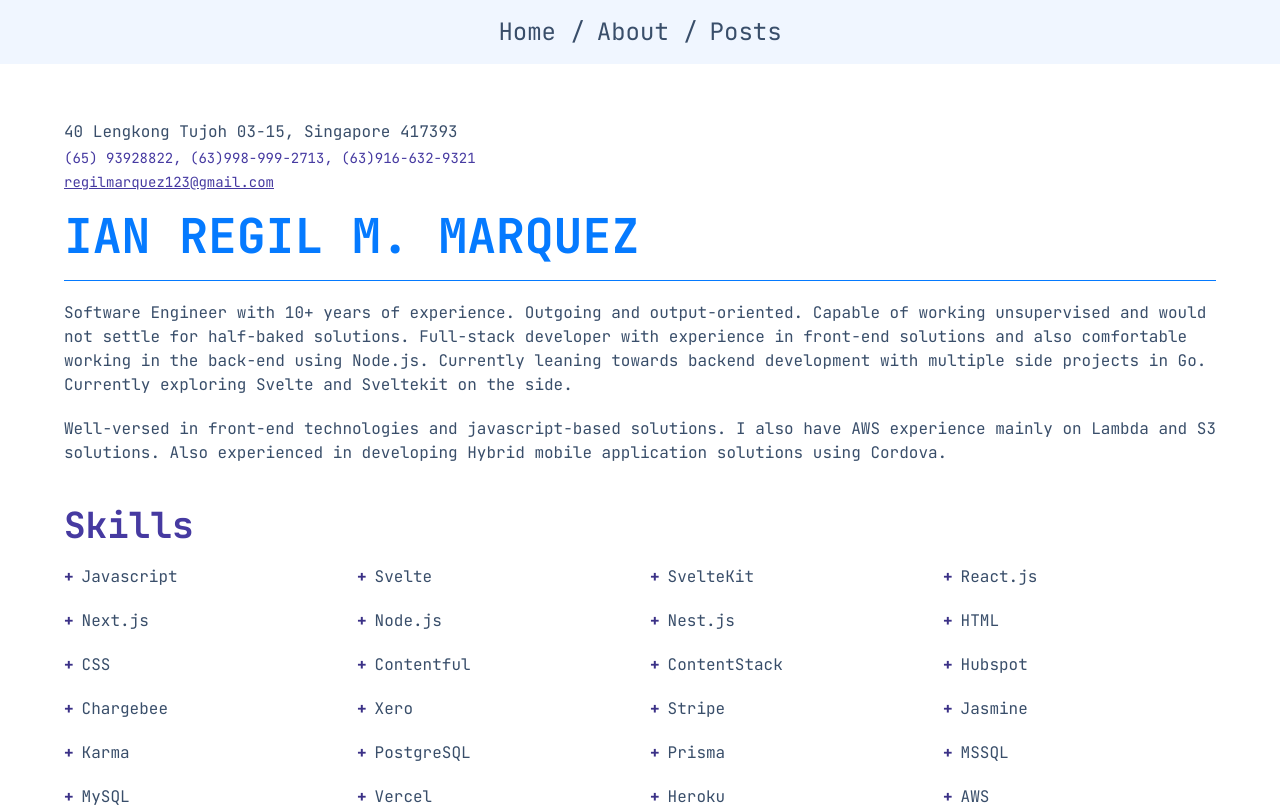
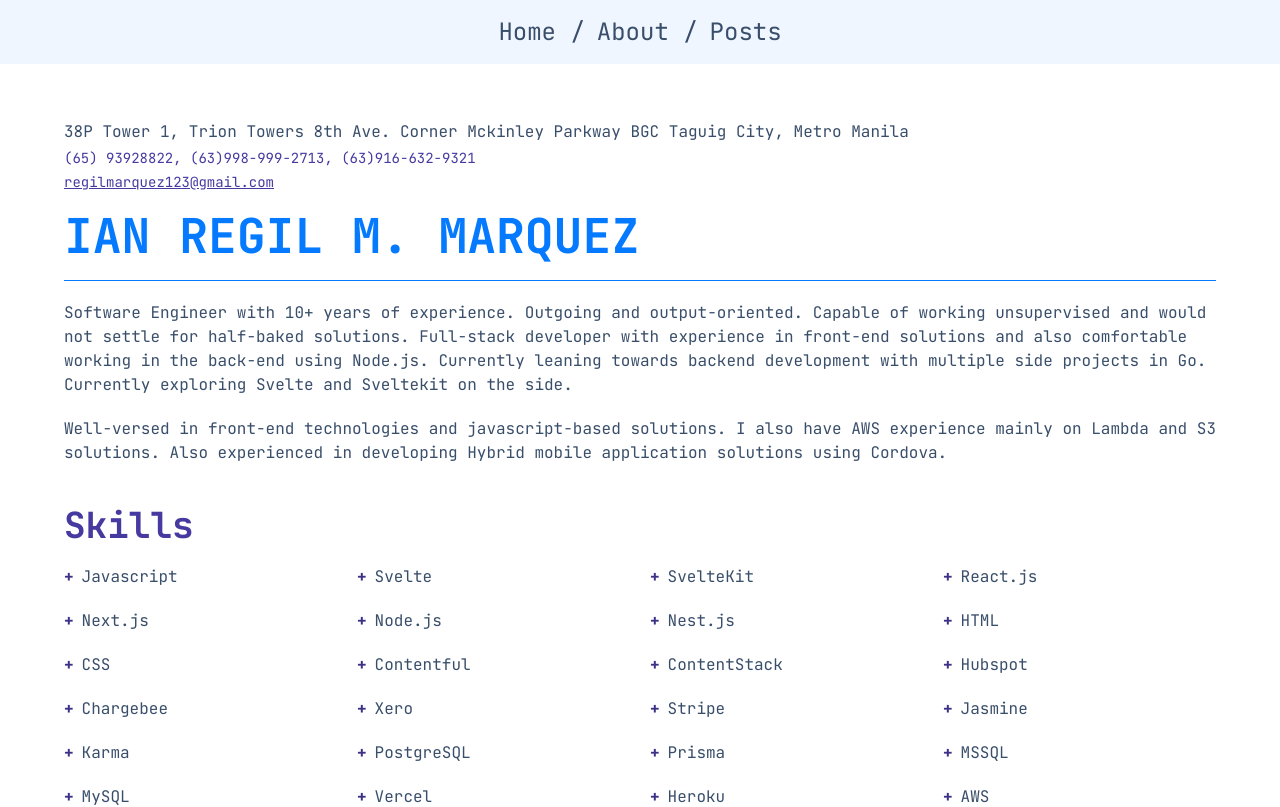
Before and after one commit to ianmarquez/personal-portfolio, a SvelteKit app: page /about in a window 1280 px wide. Shown: the top 807 px of the page. Built offline with nearby package versions, Linux system fonts and the light colour scheme; no server answers.

Commit message:
Update: updated address

```diff
--- a/src/routes/about/+page.svelte
+++ b/src/routes/about/+page.svelte
@@ -6,7 +6,7 @@
 
 <div class="max-w-6xl flex flex-col gap-5 mx-auto my-10">
 	<div class="flex flex-col gap-1">
-		<p>40 Lengkong Tujoh 03-15, Singapore 417393</p>
+		<p>38P Tower 1, Trion Towers 8th Ave. Corner Mckinley Parkway BGC Taguig City, Metro Manila</p>
 		<p class="text-secondary text-sm">(65) 93928822, (63)998-999-2713, (63)916-632-9321</p>
 		<p class="text-secondary text-sm underline underline-offset-1">
 			<a href="mail:regilmarquez123@gmail.com">regilmarquez123@gmail.com</a>
```
